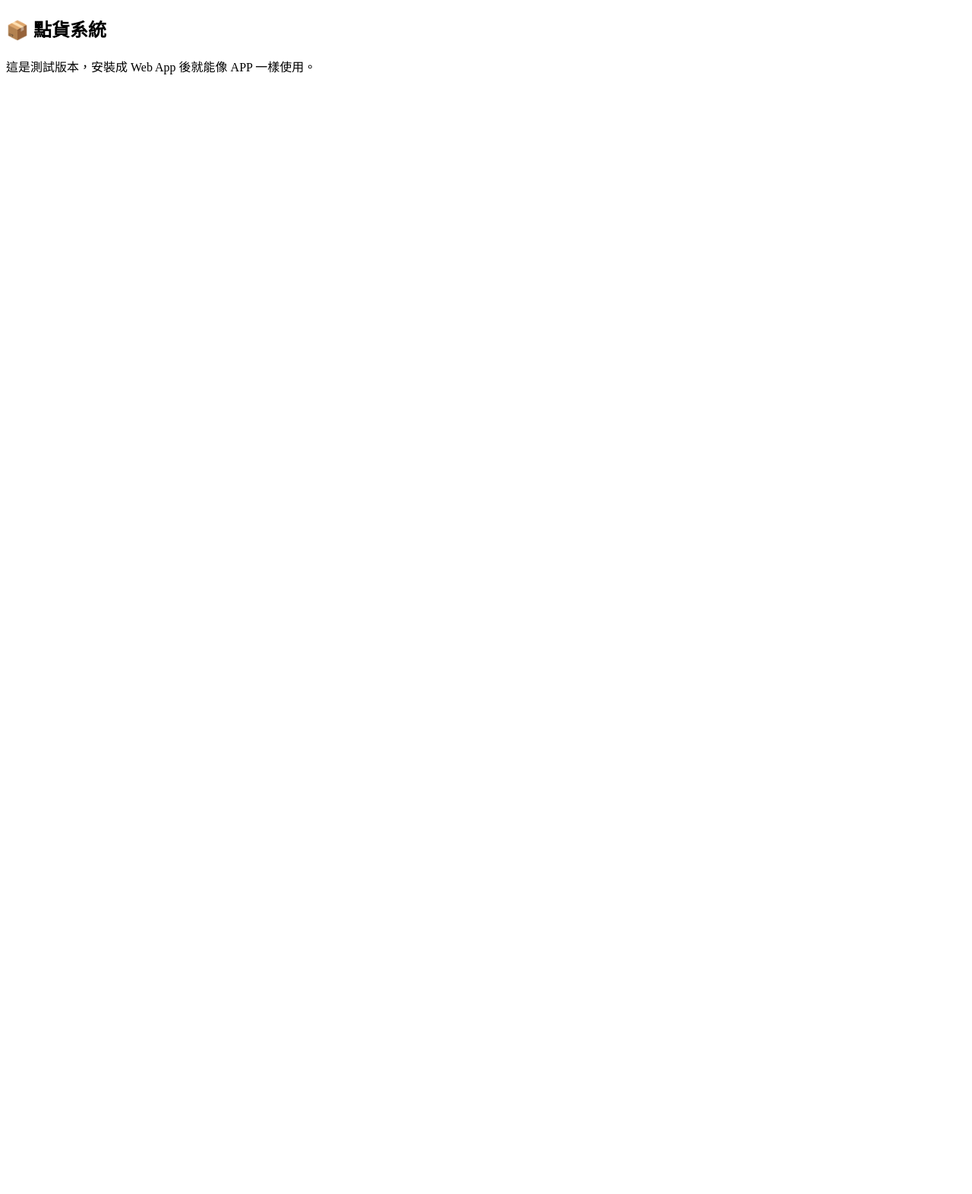
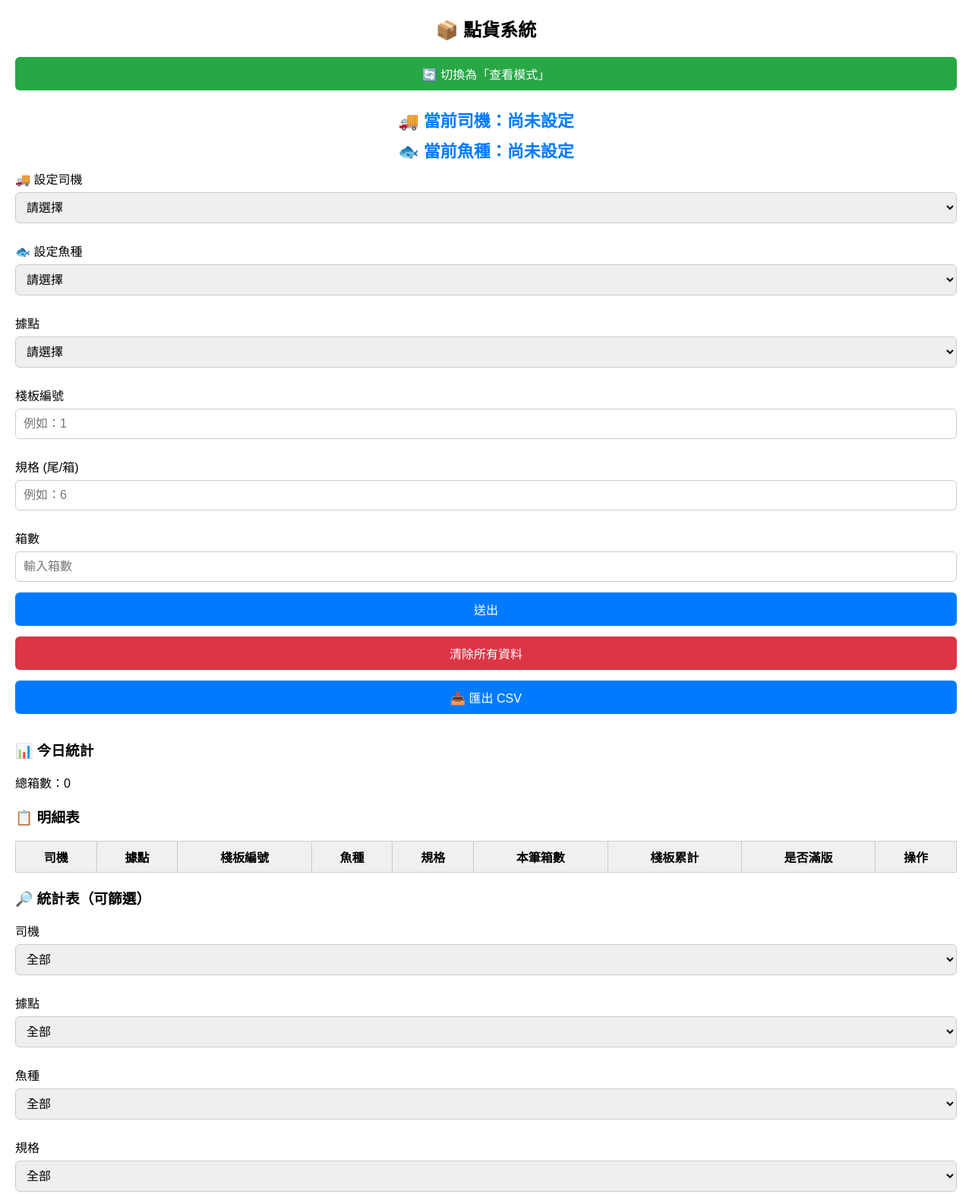
Before and after one commit to chenryy2581-png/System, a plain HTML site: page index.html in a window 1280 px wide. Shown: the top 1572 px of the page at 76% size. Before the commit the page ends 800 px from the top, so only its background shows below. Drawn offline with Linux system fonts and the light colour scheme.

Commit message:
Update index.html

```diff
--- a/index.html
+++ b/index.html
@@ -3,15 +3,157 @@
 <head>
   <meta charset="utf-8">
   <meta name="viewport" content="width=device-width, initial-scale=1">
-  <title>點貨系統</title>
+  <title>點貨系統 (完整版)</title>
+  <!-- PWA 設定 -->
   <link rel="manifest" href="manifest.json">
   <meta name="theme-color" content="#007bff">
+  <style>
+    body { font-family: Arial, sans-serif; margin: 20px; }
+    h2 { text-align: center; }
+    h3.displayBox { text-align: center; font-size: 22px; color: #007bff; margin: 8px 0; }
+    label { display: block; margin: 10px 0 6px; }
+    select, input, button {
+      width: 100%; padding: 10px; font-size: 16px; margin-bottom: 14px;
+      border: 1px solid #ccc; border-radius: 6px; box-sizing: border-box;
+    }
+    button { cursor: pointer; }
+    .btn-primary { background: #007bff; color: #fff; border: none; }
+    .btn-danger  { background: #dc3545; color: #fff; border: none; }
+    .btn-toggle  { background: #28a745; color: #fff; border: none; }
+    table { width: 100%; border-collapse: collapse; margin-top: 10px; }
+    th, td { border: 1px solid #ccc; padding: 8px; text-align: center; }
+    th { background: #f0f0f0; }
+    .hidden { display: none; }
+    .progress-bar { width: 100%; background: #eee; border-radius: 5px; overflow: hidden; height: 18px; }
+    .progress { height: 100%; text-align: center; color: #fff; font-size: 12px; line-height: 18px; }
+    .progress.green { background: #28a745; }
+    .progress.orange{ background: #fd7e14; }
+    .progress.red   { background: #dc3545; }
+  </style>
 </head>
 <body>
   <h2>📦 點貨系統</h2>
-  <p>這是測試版本，安裝成 Web App 後就能像 APP 一樣使用。</p>
 
+  <!-- 模式切換 -->
+  <button id="toggleMode" class="btn-toggle">🔄 切換為「查看模式」</button>
+
+  <!-- 顯示目前設定 -->
+  <h3 class="displayBox">🚚 當前司機：<span id="driverDisplay">尚未設定</span></h3>
+  <h3 class="displayBox">🐟 當前魚種：<span id="fishDisplay">尚未設定</span></h3>
+
+  <!-- 輸入區 -->
+  <div id="inputSection">
+    <label>🚚 設定司機</label>
+    <select id="currentDriver">
+      <option value="">請選擇</option>
+      <option>蘇德村</option><option>蘇恩田</option>
+      <option>李育銘</option><option>柯嘉雄</option>
+      <option>外車1</option><option>外車2</option><option>外車3</option>
+      <option value="_other">其他（自訂）</option>
+    </select>
+
+    <label>🐟 設定魚種</label>
+    <select id="currentFish">
+      <option value="">請選擇</option>
+      <option>金目</option><option>加州</option><option>七星</option><option>紅尼</option><option>龍虎</option>
+      <option value="_other">其他（自訂）</option>
+    </select>
+
+    <form id="form">
+      <label>據點</label>
+      <select id="location">
+        <option value="">請選擇</option>
+        <option>台北</option><option>基隆</option><option>三重</option><option>桃園</option>
+        <option>中壢o</option><option>中壢x</option><option>中壢1</option><option>中壢2</option><option>中壢3</option>
+      </select>
+
+      <label>棧板編號</label>
+      <input type="number" id="pallet" placeholder="例如：1" inputmode="numeric">
+
+      <label>規格 (尾/箱)</label>
+      <input type="number" id="spec" placeholder="例如：6" inputmode="numeric">
+
+      <label>箱數</label>
+      <input type="number" id="box" placeholder="輸入箱數" inputmode="numeric">
+
+      <button type="submit" class="btn-primary">送出</button>
+    </form>
+
+    <button id="clearBtn"  class="btn-danger">清除所有資料</button>
+    <button id="exportBtn" class="btn-primary">📤 匯出 CSV</button>
+
+    <h3>📊 今日統計</h3>
+    <p>總箱數：<span id="totalBox">0</span></p>
+
+    <h3>📋 明細表</h3>
+    <table id="summaryTable">
+      <thead>
+        <tr>
+          <th>司機</th><th>據點</th><th>棧板編號</th>
+          <th>魚種</th><th>規格</th><th>本筆箱數</th>
+          <th>棧板累計</th><th>是否滿版</th><th>操作</th>
+        </tr>
+      </thead>
+      <tbody></tbody>
+    </table>
+
+    <h3>🔎 統計表（可篩選）</h3>
+    <label>司機</label>  <select id="filterDriver"><option value="">全部</option></select>
+    <label>據點</label>  <select id="filterLocation"><option value="">全部</option></select>
+    <label>魚種</label>  <select id="filterFish"><option value="">全部</option></select>
+    <label>規格</label>  <select id="filterSpec"><option value="">全部</option></select>
+
+    <table id="filterTable">
+      <thead><tr><th>司機</th><th>據點</th><th>魚種</th><th>規格</th><th>合計箱數</th></tr></thead>
+      <tbody></tbody>
+    </table>
+  </div>
+
+  <h3>🪵 棧板小計表</h3>
+  <table id="palletTable">
+    <thead>
+      <tr><th>司機</th><th>據點</th><th>棧板編號</th><th>進度</th><th>累計箱數</th><th>是否滿版</th></tr>
+    </thead>
+    <tbody></tbody>
+  </table>
+
+  <!-- === JS === -->
   <script>
+    let totalBox = 0;
+    let summary = {};
+    let palletSum = {};
+    let currentDriver = "";
+    let currentFish  = "";
+    let isViewMode   = false;
+
+    // 載入資料
+    window.addEventListener('load', () => {
+      const saved = localStorage.getItem("cargoData");
+      if (saved) {
+        try {
+          const data = JSON.parse(saved);
+          summary       = data.summary      || {};
+          palletSum     = data.palletSum    || {};
+          totalBox      = data.totalBox     || 0;
+          currentDriver = data.currentDriver|| "";
+          currentFish   = data.currentFish  || "";
+        } catch(e) { console.error(e); }
+      }
+      document.getElementById("driverDisplay").textContent = currentDriver || "尚未設定";
+      document.getElementById("fishDisplay").textContent   = currentFish   || "尚未設定";
+      document.getElementById("totalBox").innerText        = totalBox;
+      renderSummary(); renderFilterTable(); renderPalletTable(); updateFilterOptions();
+    });
+
+    function saveData() {
+      localStorage.setItem("cargoData", JSON.stringify({
+        summary, palletSum, totalBox, currentDriver, currentFish
+      }));
+    }
+
+    // ===（這裡保留你原本所有函式：renderSummary, renderFilterTable, renderPalletTable, deleteEntry, 匯出CSV, 清除, 模式切換… 全部不刪）===
+
+    // PWA Service Worker 註冊
     if ("serviceWorker" in navigator) {
       navigator.serviceWorker.register("sw.js").then(() => {
         console.log("✅ Service Worker 註冊成功");
```
